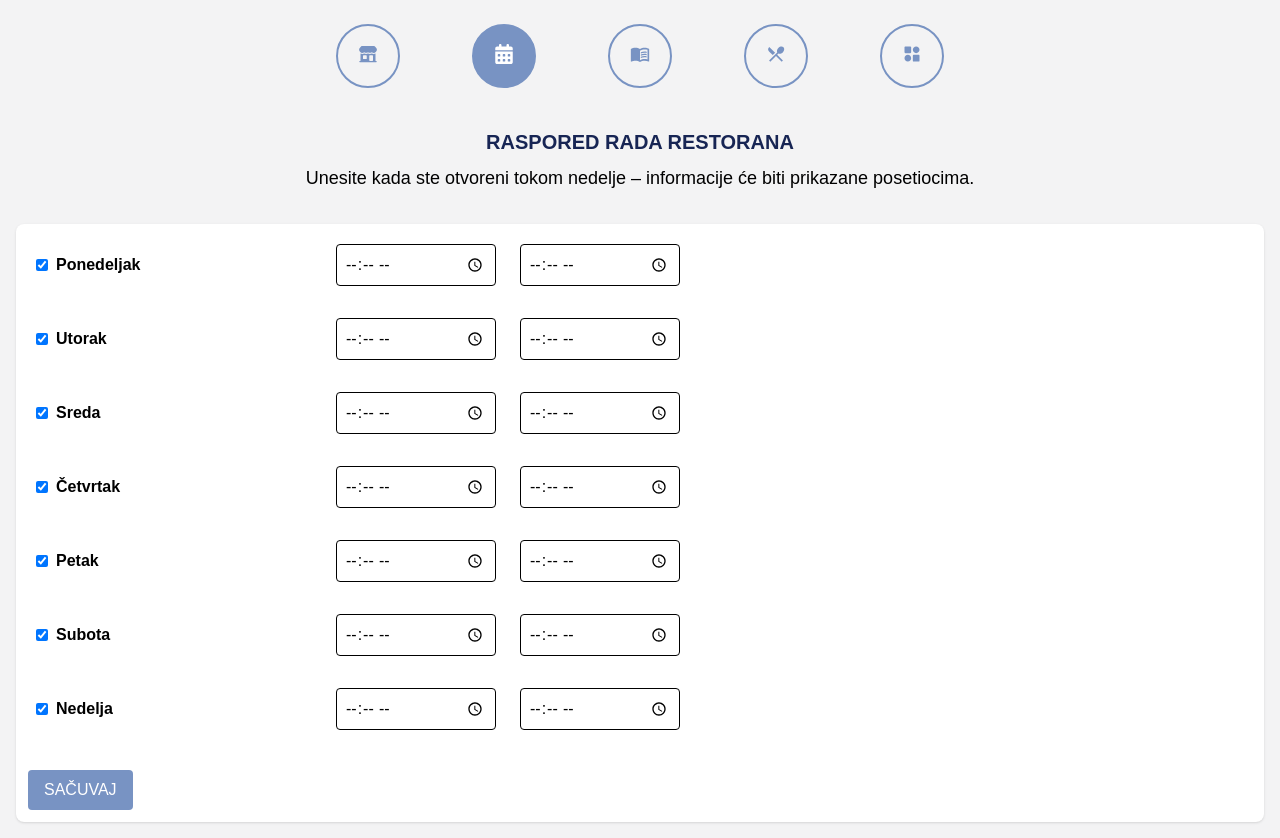
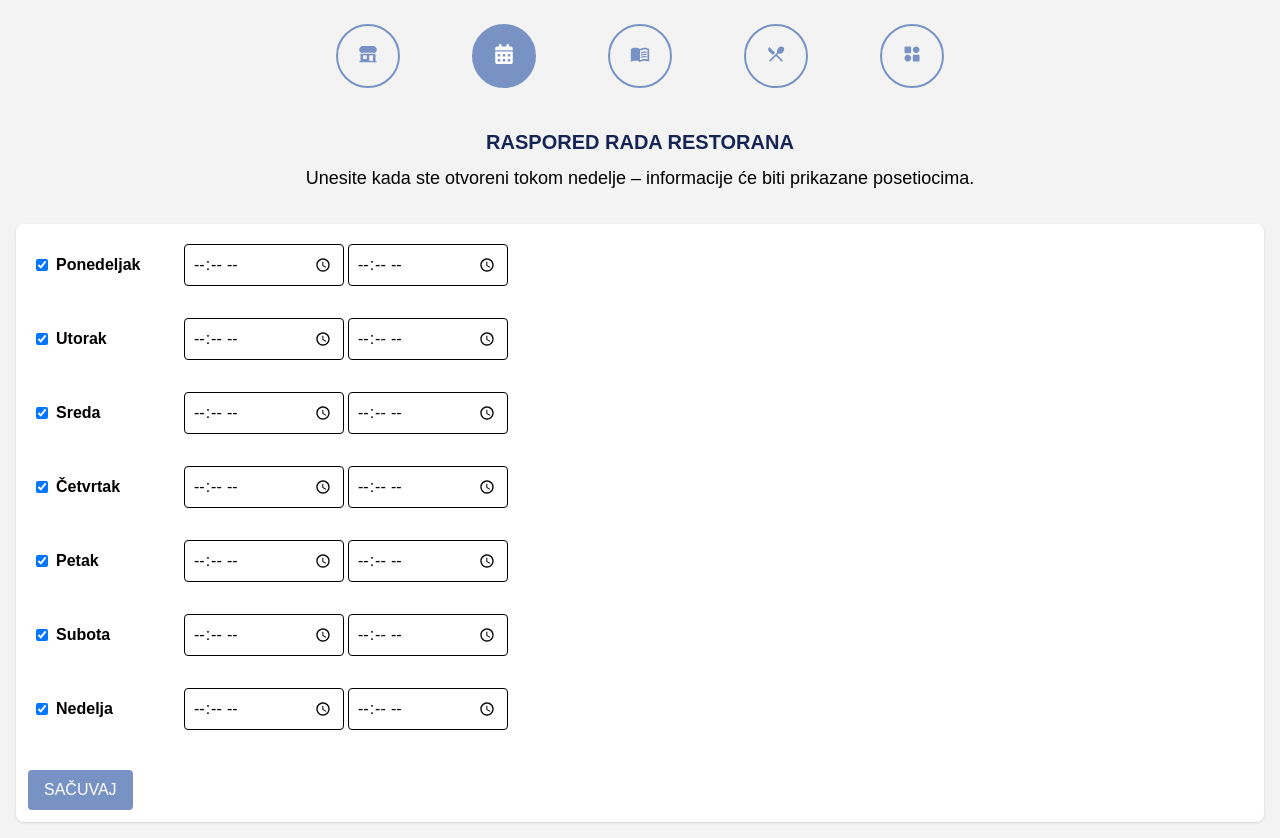
Before and after one commit to Veljko03/ordering-app, a Next.js app: page /schedule in a window 1280 px wide. Built offline with nearby package versions, Linux system fonts and the light colour scheme; no server answers.

Commit message:
removed admin panel from appJS

```diff
--- a/app/category/page.js
+++ b/app/category/page.js
@@ -195,7 +195,7 @@ export default function CategoryManager({ onChange }) {
                           onChange={(e) => setEditingName(e.target.value)}
                           className="w-full mb-4 p-2 border rounded text-black"
                         />
-                        <div className="flex gap-6 justify-center items-center text-black">
+                        <div className="flex gap-2 justify-center items-center text-black">
                           <label>Od</label>
                           <input
                             type="time"
--- a/app/page.js
+++ b/app/page.js
@@ -3,7 +3,6 @@ import CloudinaryUploader from "../components/CloudinaryUploader";
 import Places from "../components/PlacePicker";
 import { getImagesFromFolder } from "../lib/Claudinary";
 
-import AdminPanel from "../components/AdminPanel";
 import Link from "next/link";
 import { redirect } from "next/navigation";
 
@@ -44,8 +43,6 @@ async function Home() {
             </div>
           ))}
       </div>
-
-      <AdminPanel />
     </div>
   );
 }
--- a/app/schedule/page.js
+++ b/app/schedule/page.js
@@ -284,7 +284,7 @@ const WeekSchedule = () => {
                       name={`${key}Start`}
                       value={timesForEachDay[`${key}Start`] || ""}
                       onChange={handleTimeChange}
-                      className="p-2 border rounded w-26 sm:ml-40 sm:w-40 ml-2  text-black"
+                      className="p-2 border rounded w-26  sm:w-40 ml-2  text-black"
                       disabled={!timesForEachDay[`${key}Opend`]}
                     />
                     <input
@@ -292,7 +292,7 @@ const WeekSchedule = () => {
                       name={`${key}End`}
                       value={timesForEachDay[`${key}End`] || ""}
                       onChange={handleTimeChange}
-                      className="p-2 border rounded w-26 sm:ml-6 sm:w-40 ml-1  text-black"
+                      className="p-2 border rounded w-26  sm:w-40 ml-1  text-black"
                       disabled={!timesForEachDay[`${key}Opend`]}
                     />
                   </div>
```
Also changed, not shown: 1 other file (tests, documents, lock files or other folders).
